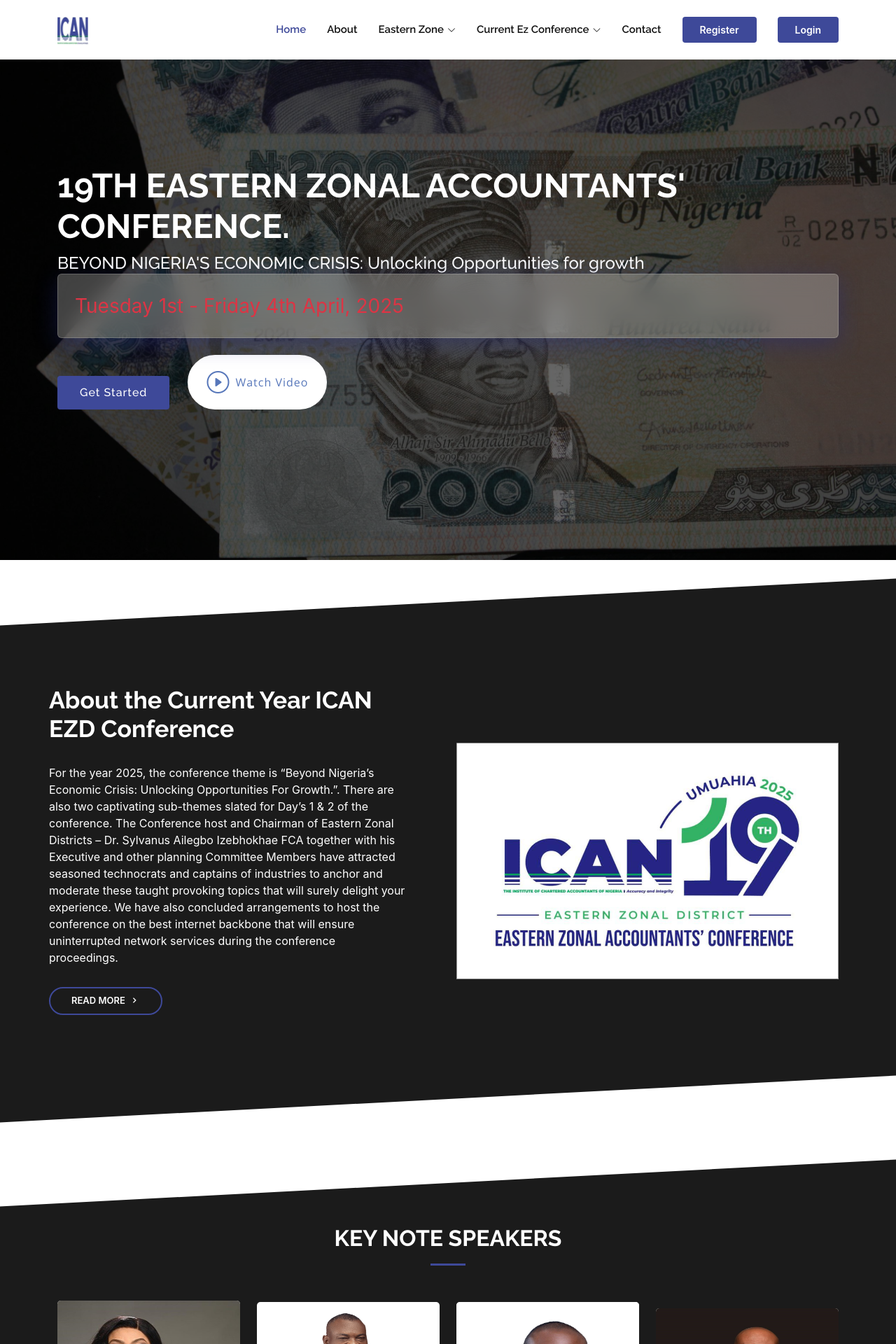
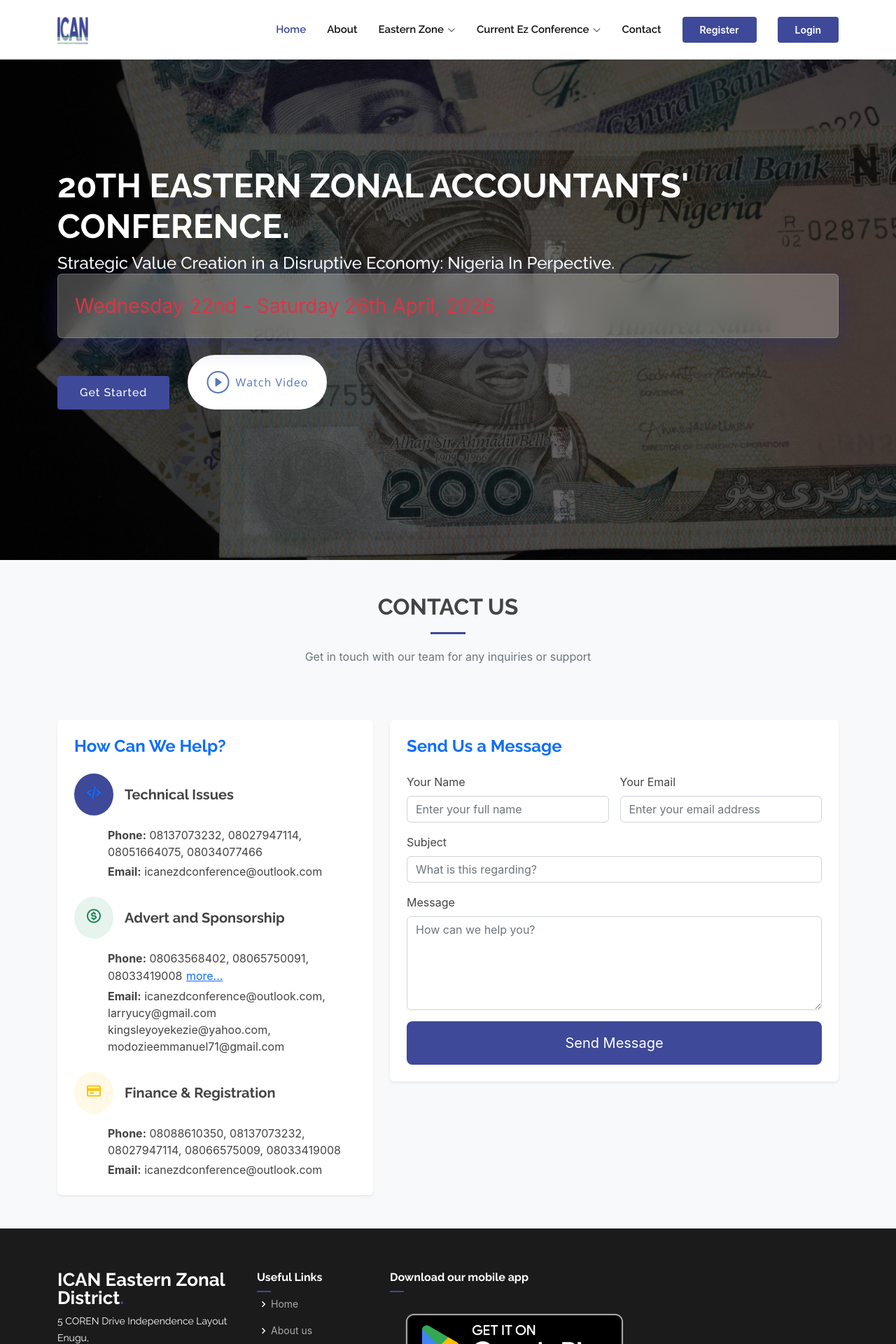
Before and after one commit to meetbeddy/ican_ezd_landing, a React (Create React App) app: page / in a window 1280 px wide. Shown: the top 1920 px of the page at 70% size. Built offline with nearby package versions, Linux system fonts and the light colour scheme.

Commit message:
feat: update conference details and clean up commented sections in landing page

```diff
--- a/src/data/data.json
+++ b/src/data/data.json
@@ -1,8 +1,8 @@
 {
   "Hero": {
     "venue": "The Conference Will Hold Virtually and Physically",
-    "theme": "BEYOND NIGERIA'S ECONOMIC CRISIS: Unlocking Opportunities for growth",
-    "year": "19TH EASTERN ZONAL ACCOUNTANTS' CONFERENCE.",
-    "dateNTime": "Tuesday 1st - Friday 4th April, 2025"
+    "theme": "Strategic Value Creation in a Disruptive Economy: Nigeria In Perpective.",
+    "year": "20TH EASTERN ZONAL ACCOUNTANTS' CONFERENCE.",
+    "dateNTime": "Wednesday 22nd - Saturday 26th April, 2026"
   }
 }
--- a/src/landing/Index.jsx
+++ b/src/landing/Index.jsx
@@ -22,11 +22,11 @@
     <>
       <Header />
       <Hero data={landingPageData.Hero} />
-      <AboutSection />
-      <Speakers speakers={data.landingPage.speakers.speakers} />
+      {/* <AboutSection />
+      <Speakers speakers={data.landingPage.speakers.speakers} /> */}
       {/* <Schedule days={data.landingPage.schedules.days} /> */}
-      <TravelInformation />
-      <Hotels hotels={data.hotels} />
+      {/* <TravelInformation />
+      <Hotels hotels={data.hotels} /> */}
       <ContactSection />
       <Footer />
     </>
```
